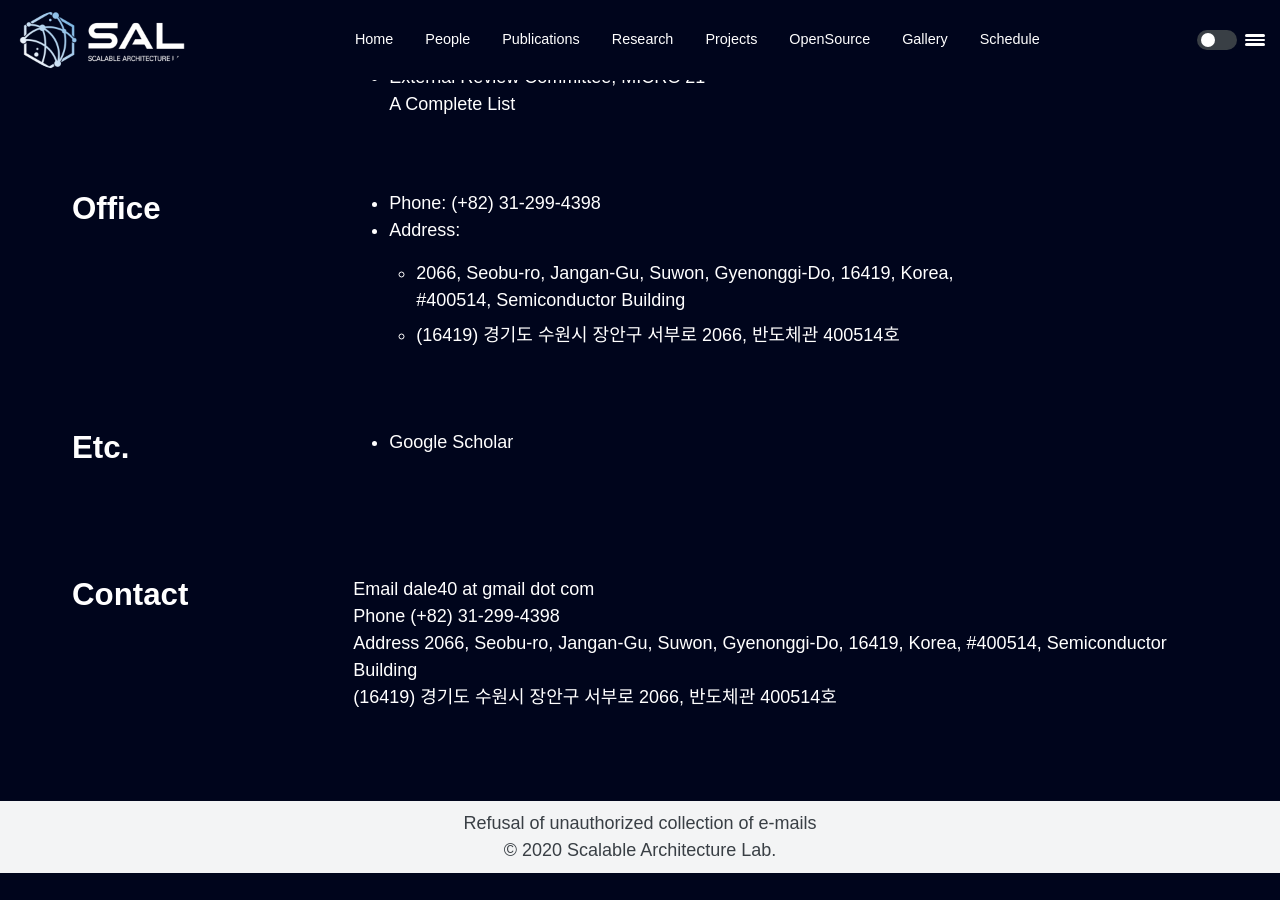
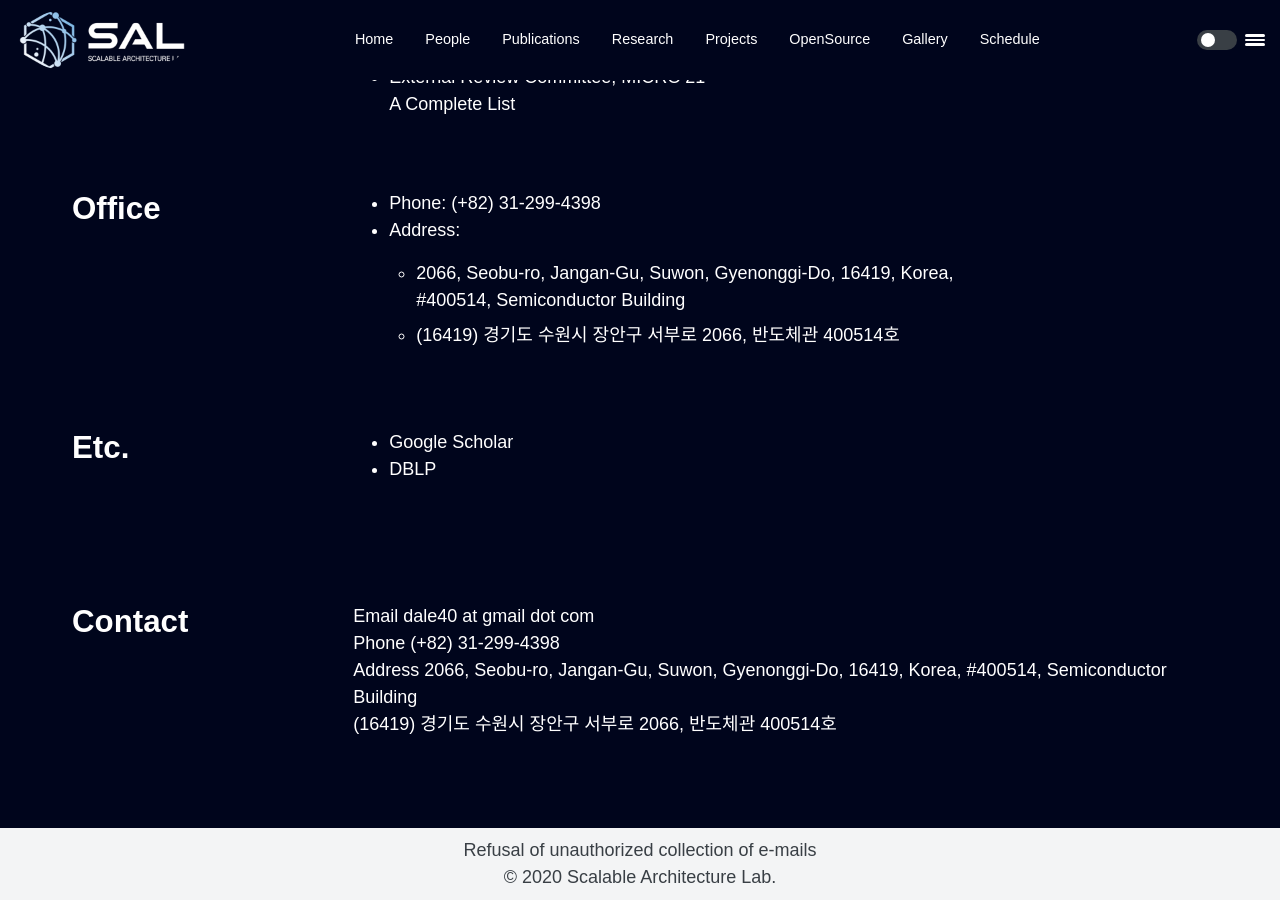
Before and after one commit to scalable-arch/scalable-arch.github.io, a Jekyll site: the page built from members-professor.md, in a window 1280 px wide and 900 px high, scrolled down 2018 px. Built offline with Jekyll 4.4.1, drawn with Linux system fonts in a browser that asks for light colours; before the commit the page ends 2891 px from its top, so only the background shows below that.

Commit message:
Update members-professor.md

```diff
--- a/members-professor.md
+++ b/members-professor.md
@@ -101,6 +101,7 @@ layout: posts-page
   {:.inner-list}
 
   - [Google Scholar](https://scholar.google.com/citations?user=Jbpv5q0AAAAJ&hl=en)
+  - [DBLP](https://dblp.org/pid/94/2042.html)
 
 {:.contact}
 
```
